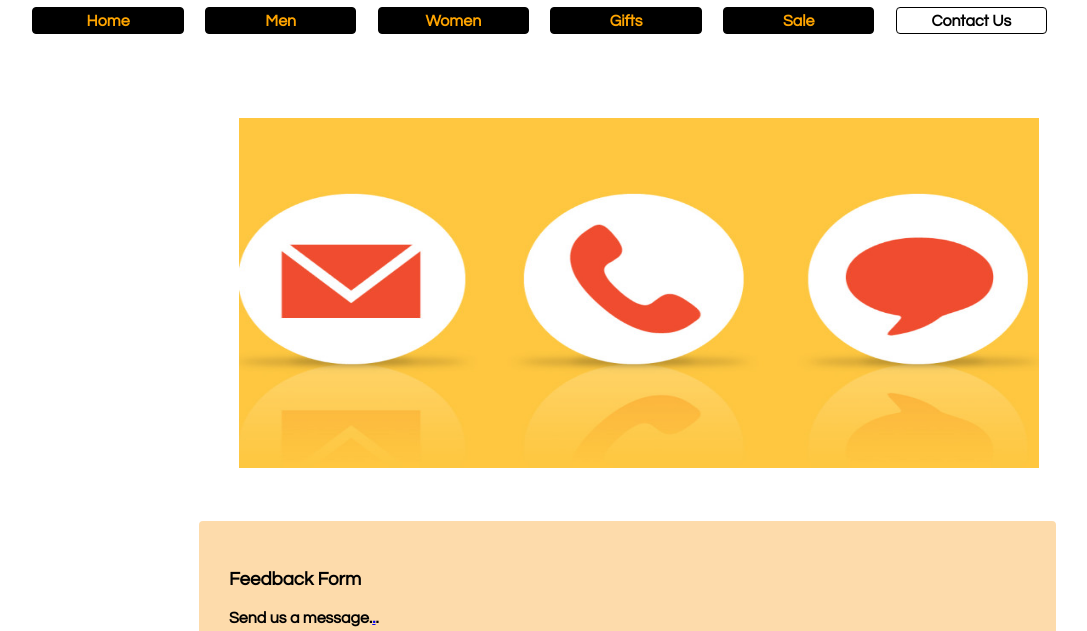
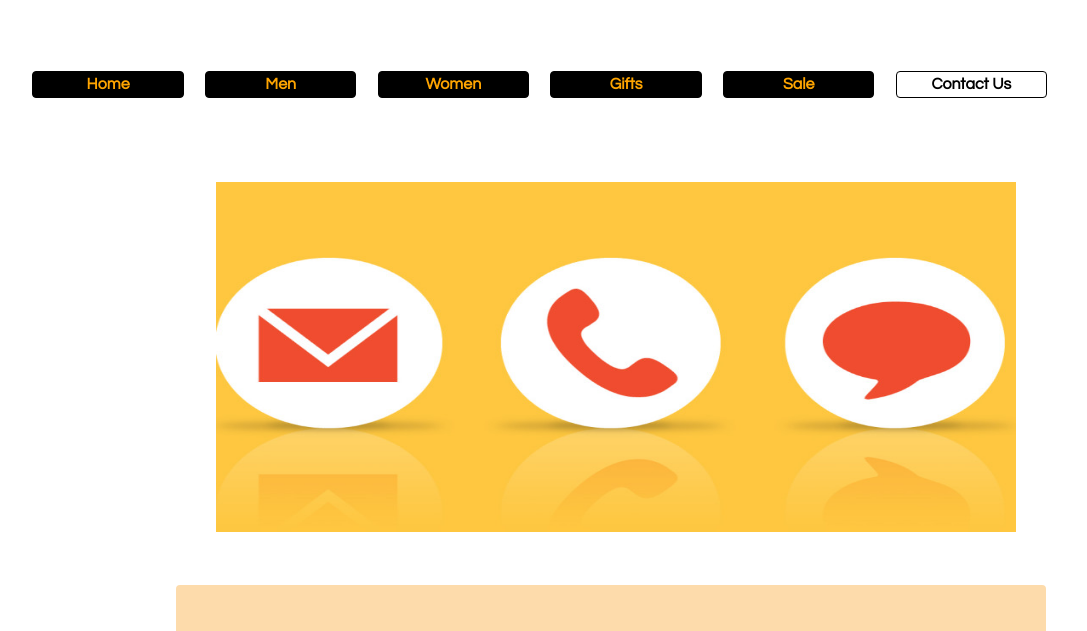
Before and after one commit to AaronMascar/Scent-Website, a plain HTML site: page Contact Us/Contact Us.html in a window 1280 px wide. Shown: the part 132-763 px from the top of the page, without its empty margins (100-1187 px from the left). Drawn offline with Linux system fonts and the light colour scheme.

Commit message:
Update style.css

```diff
--- a/Contact Us/style.css
+++ b/Contact Us/style.css
@@ -139,6 +139,8 @@
 
 /*control the main areas*/
 main{
+	margin-top: 5%;
+	margin-bottom: 5%;
 	width:100%;/*width of the header*/
 	float:left;/*position of the main area*/
 	border:0px solid black;/*border of the main area*/
@@ -172,12 +174,14 @@
 
 /* contains all sub-classes*/
 .contain{
-		margin-top: 5%;/*top margin of the contain*/
-		margin-right:2%;/*right margin of the contain*/
-		margin-left:12%;/*right margin of the contain*/
-		float: left;/*moves to the left of the contain*/
+		width:80%;/*width of the container*/
+		margin-right:10%;/*right margin of the container*/
+		margin-left: 10%;/*left margin of the container*/
+		margin-top: 5%;/*top margin of the container*/
+		margin-bottom: 5%;/*bottom margin of the container*/
+		float: left;/*moves to the left of the container*/
 		display: block;/*block - one beneath / in-line - side by side*/
-		border: 0px solid black;/*border of the contain*/
+		border: 0px solid black;/*border of the container*/
 		color: #000;/*color of the container's text*/
 		transition: 0.6s ease;/*smooth fade effect*/
 }
```
